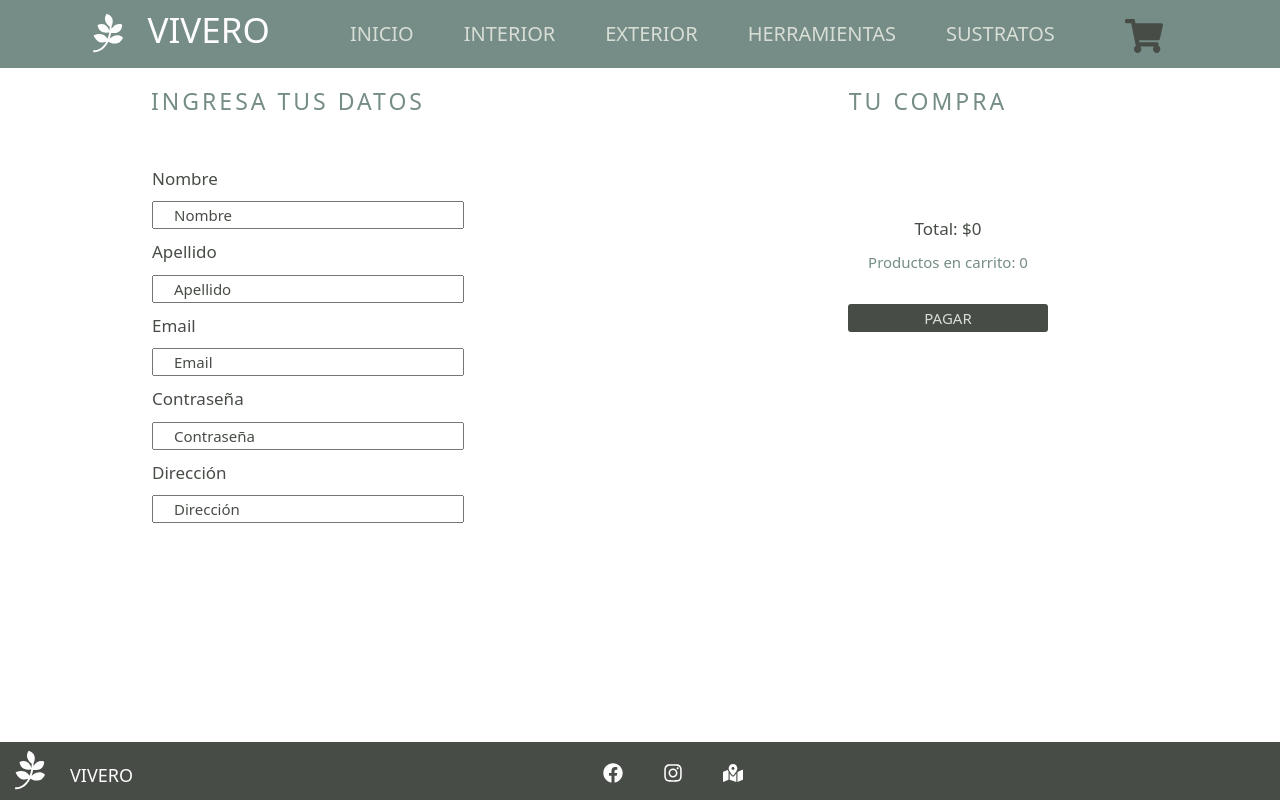
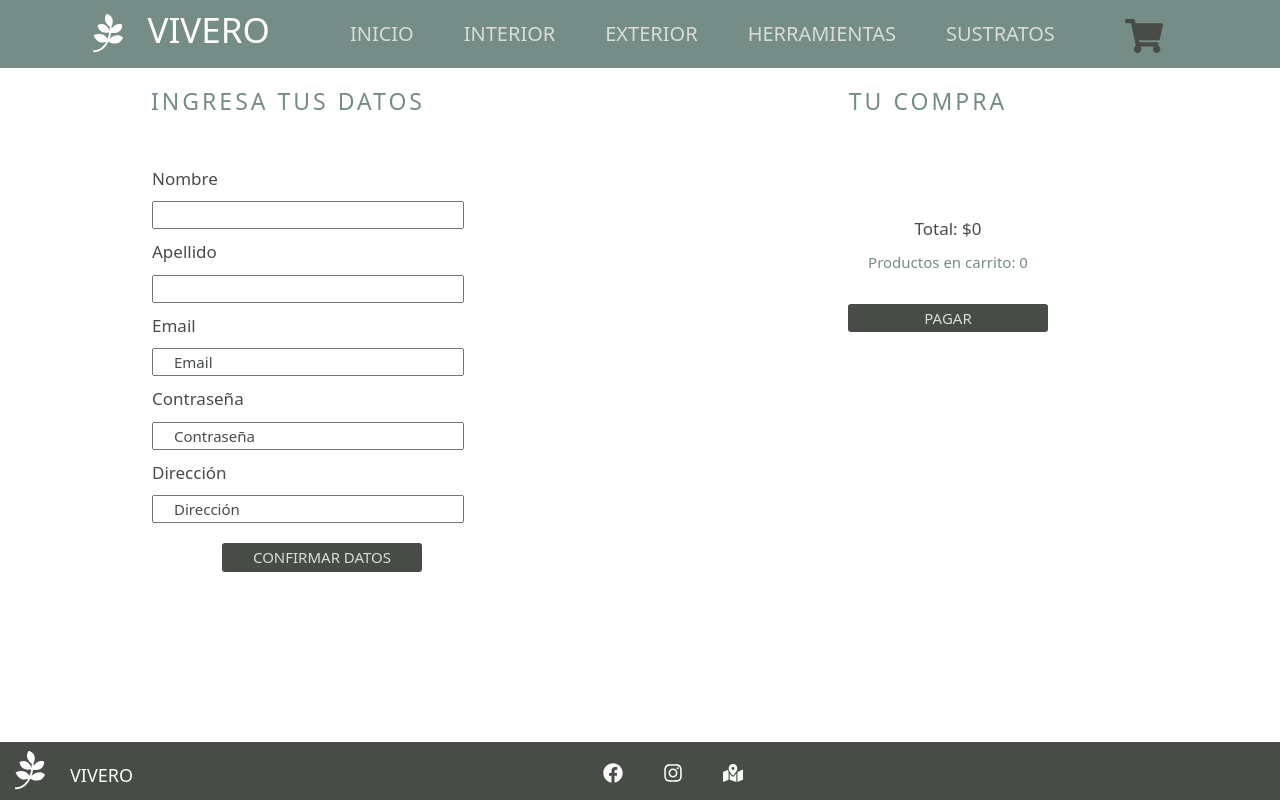
Before and after one commit to mariaflorenciaferreira/my-app, a React (Create React App) app: page /Checkout in a window 1280 px wide. Built offline with nearby package versions, Linux system fonts and the light colour scheme.

Commit message:
formulario  (error validación )

```diff
--- a/src/pages/Checkout.js
+++ b/src/pages/Checkout.js
@@ -15,23 +15,42 @@ const Checkout=()=>{
 
     const [checkoutInput,setCheckoutInput]=useState({
 
-        name:"",
-        surname:"",
-        email:"",
+        name:" ",
+        surname:" ",
+        email:" ",
         password:"",
-        address:"",
+        address:" ",
     })
 
     const handleInput=(e)=>{
         e.persist();
+
         setCheckoutInput({...checkoutInput,[e.target.name]:e.target.value})
+
+    }
+
+    let formValidation = false
+
+    const handleValidation=(e)=>{
+        e.preventDefault()
+
+        if(checkoutInput.name ===" " || checkoutInput.surname ===" " || checkoutInput.email ===" " || checkoutInput.password ===" " || checkoutInput.address ===" "){
+            toast.error("Los datos son necesarios para la compra",{
+                autoClose: 3000,
+                className:"errorToast"
+            })
+            formValidation=false
+
+        }else{
+            formValidation=true
+
+        }
 
     }
 
     const buyCart=(e)=>{
         e.preventDefault();
 
-        if (totalPrice !=0){
 
         const ticket={
 
@@ -47,8 +66,13 @@ const Checkout=()=>{
             total:{totalPrice},
 
         }
+
+        if(formValidation==true){
+
+            if (totalProducts !==0 ){
                 const purchaseCollection = collection(db,"purchase")
                 const cartPurchase=addDoc(purchaseCollection,ticket)
+
 
                 cartPurchase
                 .then(res=>{
@@ -65,6 +89,16 @@ const Checkout=()=>{
                     className:"errorToast"
                 })
             }
+
+
+
+        }else{
+            toast.error("Los datos son necesarios para completar la compra",{
+            autoClose: 3000,
+            className:"errorToast",
+        })
+        }
+
 
     }
 
@@ -86,6 +120,7 @@ const Checkout=()=>{
                             placeholder="Nombre"
                             onChange={handleInput}
                             value={checkoutInput.name}
+
 
                         />
 
@@ -133,7 +168,10 @@ const Checkout=()=>{
                             value={checkoutInput.adress}
                         />
 
+                        <button onClick={handleValidation} className="submitForm">CONFIRMAR DATOS</button>
+
                     </form>
+
                 </div>
 
                 <div >
--- a/src/styles.scss
+++ b/src/styles.scss
@@ -527,3 +527,11 @@ input[value]{
 .errorToast{
     font-size: 1.5rem;
 }
+
+.submitForm{
+    @extend .buyBtn;
+    margin-top :2rem;
+    margin-left: 7rem;
+
+
+}
```
Lines whose indentation alone changed are shown as unchanged.
